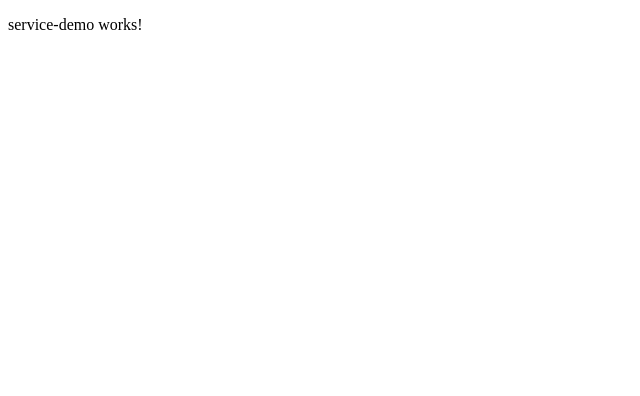
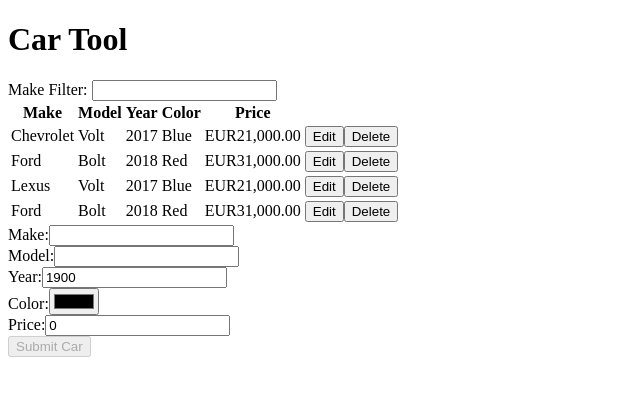
Before and after one commit to training4developers/angular_02122018, an Angular app: page / in a window 1280 px wide. Shown: the top 396 px of the page, without its empty margins (0-640 px from the left). Built offline with nearby package versions, Linux system fonts and the light colour scheme.

Commit message:
added code demos

```diff
--- a/src/app/app.component.html
+++ b/src/app/app.component.html
@@ -1 +1 @@
-<service-demo></service-demo>
+<car-home></car-home>
--- a/src/app/car-tool/components/car-home/car-home.component.html
+++ b/src/app/car-tool/components/car-home/car-home.component.html
@@ -1,5 +1,5 @@
 <tool-header headerText="Car Tool"></tool-header>
-<car-table [cars]="cars" [editCarId]="editCarId"
+<car-table [cars]="carsSvc.all()" [editCarId]="editCarId"
            (editCar)="doEditCar($event)" (deleteCar)="doDeleteCar($event)"
            (saveCar)="doSaveCar($event)" (cancelCar)="doCancelCar()">
 </car-table>
--- a/src/app/car-tool/components/car-home/car-home.component.ts
+++ b/src/app/car-tool/components/car-home/car-home.component.ts
@@ -3,21 +3,33 @@
 
 import { Car } from '../../models/car';
 
-@Component({
-  selector: 'car-home',
-  templateUrl: './car-home.component.html',
-  styleUrls: ['./car-home.component.css']
-})
-export class CarHomeComponent {
+class CarsService {
 
-  public editCarId = 0;
-
-  public cars: Car[] = [
+  private cars: Car[] = [
     { id: 1, make: 'Chevrolet', model: 'Volt', year: 2017, color: 'blue', price: 21000.00 },
     { id: 2, make: 'Ford', model: 'Bolt', year: 2018, color: 'red', price: 31000.00 },
     { id: 3, make: 'Lexus', model: 'Volt', year: 2017, color: 'blue', price: 21000.00 },
     { id: 4, make: 'Ford', model: 'Bolt', year: 2018, color: 'red', price: 31000.00 },
   ];
+
+  all() {
+    return this.cars;
+  }
+
+}
+
+@Component({
+  selector: 'car-home',
+  templateUrl: './car-home.component.html',
+  styleUrls: ['./car-home.component.css'],
+  providers: [ CarsService ],
+})
+export class CarHomeComponent {
+
+  public editCarId = 0;
+  public cars: Car[];
+
+  constructor(private carsSvc: CarsService) { }
 
   private insertCar(car: Car) {
     this.cars = this.cars.concat({
```
Also changed, not shown: exercises/exercise-11.txt.
